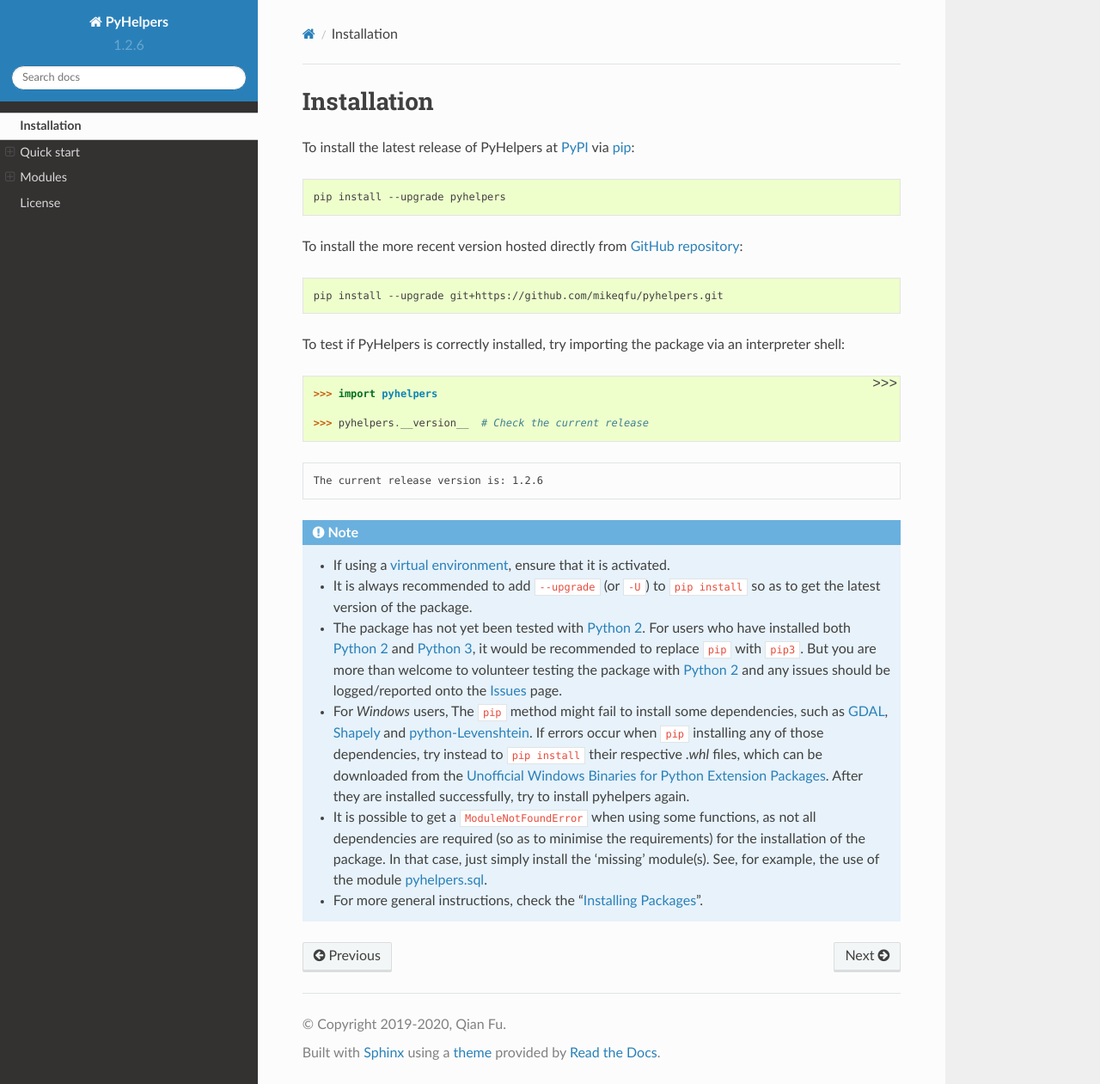
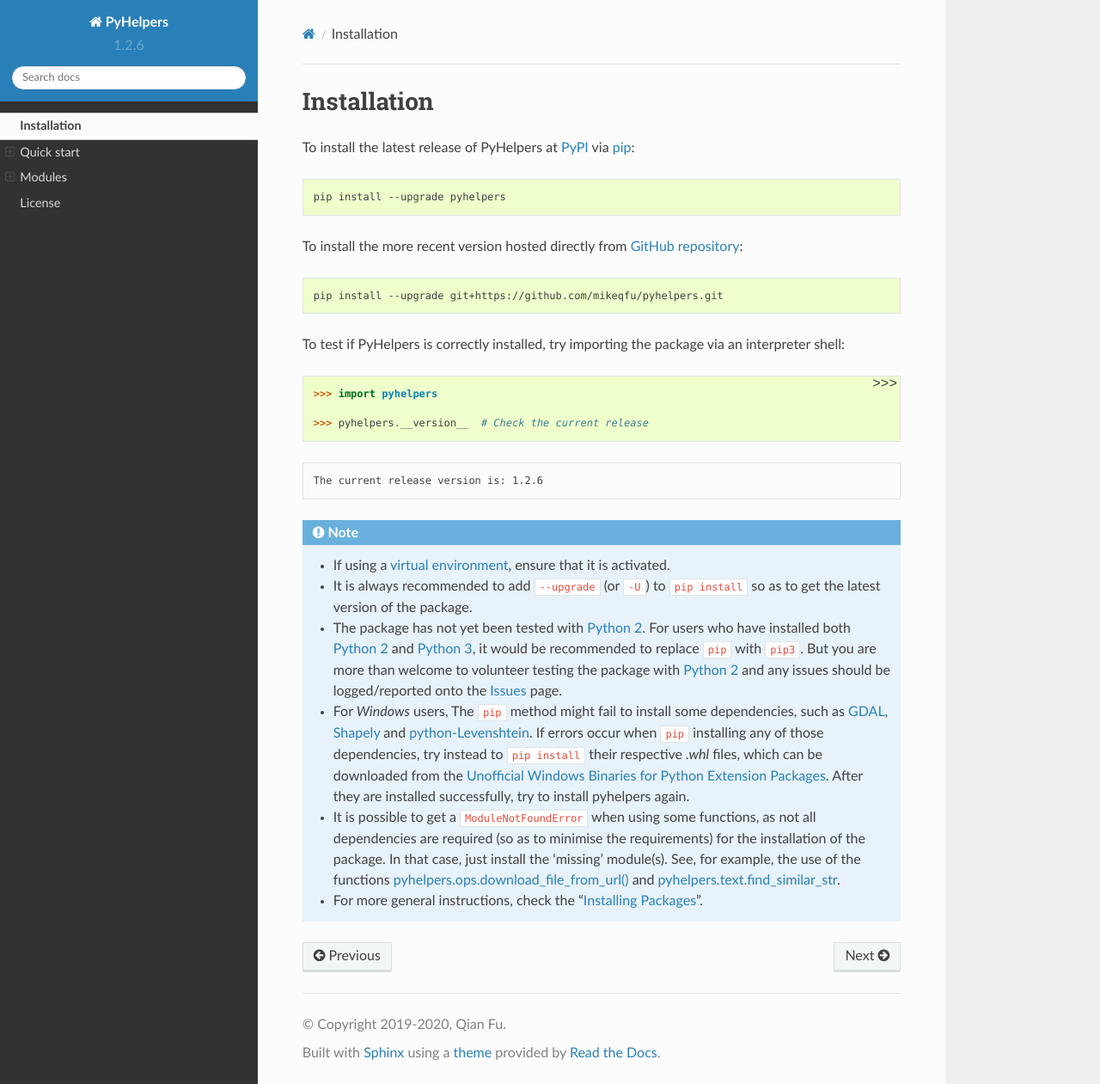
Before and after one commit to mikeqfu/pyhelpers, a Sphinx documentation site: the page built from docs/source/installation.rst, in a window 1280 px wide and 1261 px high. Shown: the whole window at 86% size. Built offline with Sphinx 7.4.7 and the Read the Docs theme 2.0.0, drawn with Linux system fonts in a browser that asks for light colours.

Commit message:
modify \docs\source\installation.rst

```diff
--- a/docs/source/installation.rst
+++ b/docs/source/installation.rst
@@ -36,7 +36,7 @@
 
     - For *Windows* users, The ``pip`` method might fail to install some dependencies, such as `GDAL`_, `Shapely`_ and `python-Levenshtein`_. If errors occur when ``pip`` installing any of those dependencies, try instead to ``pip install`` their respective *.whl* files, which can be downloaded from the `Unofficial Windows Binaries for Python Extension Packages`_. After they are installed successfully, try to install pyhelpers again.
 
-    - It is possible to get a ``ModuleNotFoundError`` when using some functions, as not all dependencies are required (so as to minimise the requirements) for the installation of the package. In that case, just simply install the 'missing' module(s). See, for example, the use of the module :ref:`pyhelpers.sql<sql-examples>`.
+    - It is possible to get a ``ModuleNotFoundError`` when using some functions, as not all dependencies are required (so as to minimise the requirements) for the installation of the package. In that case, just install the 'missing' module(s). See, for example, the use of the functions :ref:`pyhelpers.ops.download_file_from_url()<ops-examples>` and :ref:`pyhelpers.text.find_similar_str<text-examples>`.
 
     - For more general instructions, check the "`Installing Packages <https://packaging.python.org/tutorials/installing-packages>`_".
 
```
